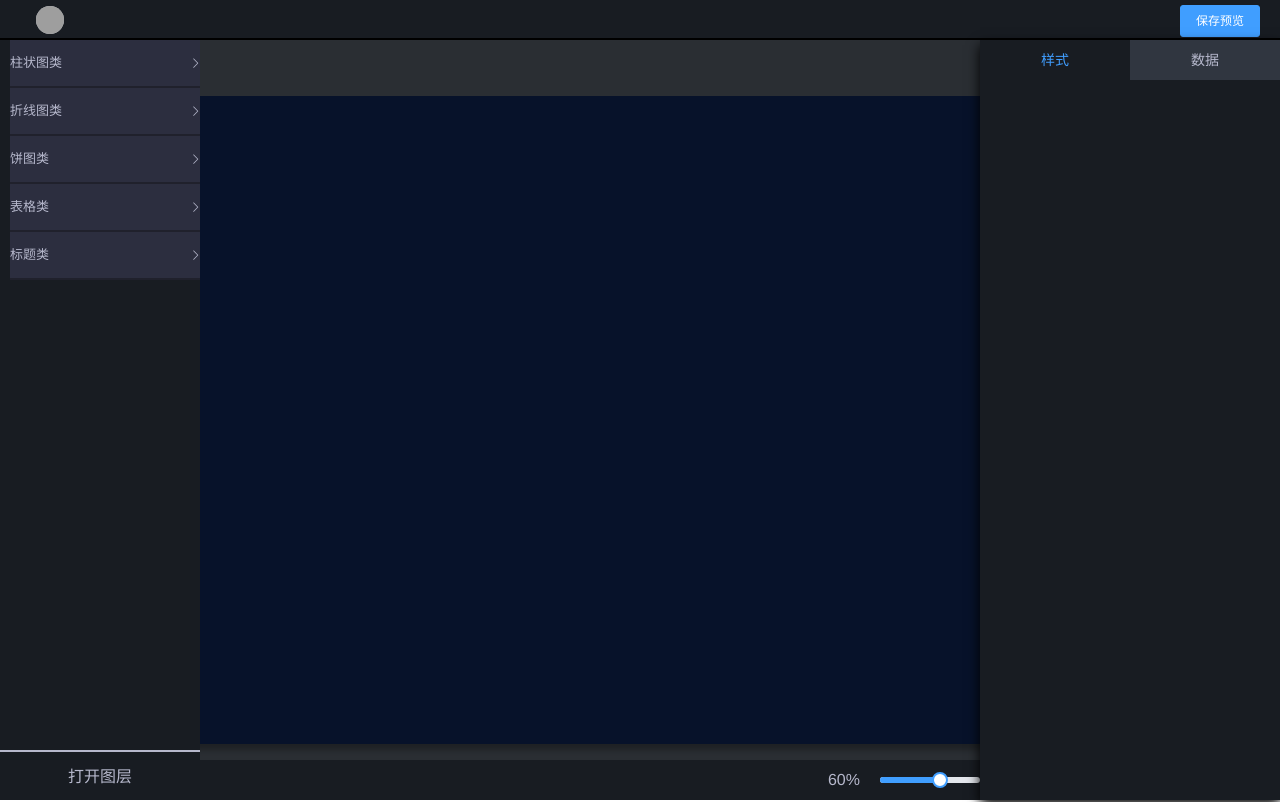
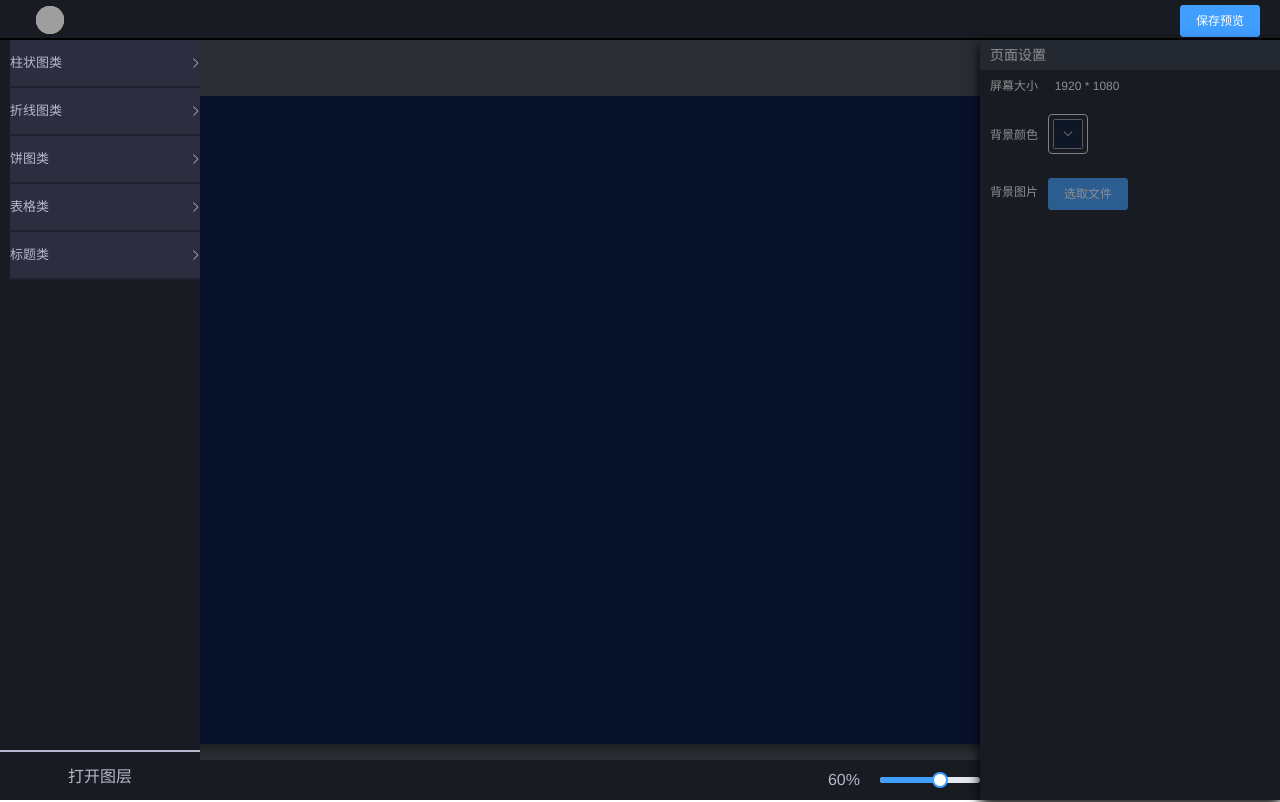
Before and after one commit to zhangyuhuihh/vue-page-produce, a Vue app: page /partComponent in a window 1280 px wide. Built offline with nearby package versions, Linux system fonts and the light colour scheme; grey boxes are pictures that could not be loaded.

Commit message:
修改pageSet

```diff
--- a/src/views/partComponent/page_set.vue
+++ b/src/views/partComponent/construction/page_set.vue
@@ -1,13 +1,7 @@
 <template>
-  <div>
-    <el-popover
-      @show="dialogVisible = true"
-      @hide="dialogVisible = false"
-      placement="left-start"
-      width="300"
-      trigger="click"
-    >
-      <div>
+  <div class="page_set_container">
+    <div class="ps_title">页面设置</div>
+    <div class="ps_main">
       <span>屏幕大小&nbsp;&nbsp;</span>
       <span style="margin-left: 10px">{{bigScreenRatioWidth}}</span> *
       <span>{{bigScreenRatioHeight}}</span>
@@ -25,8 +19,7 @@
           placeholder="宽"
           style="width:80px;margin-left:10px"
       ></el-input>-->
-      </div>
-      <div class="line_cell" v-if="dialogVisible">
+      <div class="line_cell">
         <span>背景颜色</span>
         <div style="margin-left: 10px">
           <el-color-picker :value="pageBgColor" @input="handleBgColorChange"></el-color-picker>
@@ -57,14 +50,7 @@
           </el-upload>
         </div>
       </div>
-      <div slot="reference">
-        <el-tooltip class="item" effect="dark" content="页面设置" placement="right">
-          <div @click="handleSetting" style="cursor: pointer">
-            <i class="el-icon-s-tools" style="color: #b6b8cc; font-size: 25px"></i>
     </div>
-        </el-tooltip>
-      </div>
-    </el-popover>
   </div>
 </template>
 
@@ -73,7 +59,6 @@ import { mapState, mapMutations } from 'vuex'
 export default {
   data() {
     return {
-      dialogVisible: false,
       fileList: [],
       imageUrl: ''
     }
@@ -139,19 +124,33 @@ export default {
 
     handleRemove(file, fileList) {
       this.setPageBgImgUrl('')
-    },
-
-    handleSetting() {
-      this.dialogVisible = true
     }
   }
 }
 </script>
 
 <style lang="scss" scoped>
+.page_set_container {
+  .ps_title {
+    width: 100%;
+    height: 30px;
+    line-height: 30px;
+    background-color: #303640;
+    color: #ffffff;
+    opacity: 0.5;
+    font-size: 14px;
+    padding-left: 10px;
+  }
+  .ps_main {
+    padding: 10px;
+    font-size: 12px;
+    color: #ffffff;
+    opacity: 0.5;
+  }
   .line_cell {
     display: flex;
     align-items: center;
     margin-top: 20px;
   }
+}
 </style>
--- a/src/views/partComponent/rightPart.vue
+++ b/src/views/partComponent/rightPart.vue
@@ -1,5 +1,9 @@
 <template>
   <div class="right_container">
+    <div v-show="!isShowActiveWidgetPro">
+      <page-set></page-set>
+    </div>
+    <div v-show="isShowActiveWidgetPro">
       <el-tabs v-model="actTab" type="card" @tab-click="handleTabClick">
         <el-tab-pane label="样式" name="first">
           <div>
@@ -29,6 +33,8 @@
           </div>
         </el-tab-pane>
       </el-tabs>
+    </div>
+
     <!-- <div style="margin-top: 50px">
       <el-button @click="handleClick" type="primary">保存</el-button>
     </div>-->
@@ -37,6 +43,7 @@
 
 <script>
 import { mapState, mapActions } from 'vuex'
+import PageSet from './construction/page_set'
 import FieldInput from './formFields/_field_input'
 import FieldColorPicker from './formFields/_field_color_picker'
 import FieldSelect from './formFields/_field_select'
@@ -44,9 +51,11 @@ import FieldRadio from './formFields/_field_radio'
 import FieldSwitch from './formFields/_field_switch'
 import FieldSlider from './formFields/_field_slider'
 import FieldsDataSource from './formFieldsCombine/_fields_data_source'
+import _ from 'lodash'
 
 export default {
   components: {
+    PageSet,
     FieldInput,
     FieldColorPicker,
     FieldSelect,
@@ -61,7 +70,10 @@ export default {
     }
   },
   computed: {
-    ...mapState('partComponent', ['activedWidget'])
+    ...mapState('partComponent', ['activedWidget']),
+    isShowActiveWidgetPro() {
+      return !_.isEmpty(this.activedWidget)
+    }
   },
   methods: {
     ...mapActions('partComponent', ['validateAllFields']),
@@ -80,8 +92,10 @@ export default {
   // padding: 10px;
   height: 100%;
   width: 100%;
-  background-color: #181C22;
-  color: #b6b8cc;
+  font-size: 12px;
+  background-color: #181c22;
+  color: #ffffff;
+  // opacity: 0.5;
   box-shadow: 0px 5px 12px #000000;
   position: relative;
   z-index: 99;
@@ -94,15 +108,16 @@ export default {
     background-color: #303640;
   }
   /deep/ .el-tabs__item.is-active {
-    color: #409EFF;
-    background-color: #181C22;
-    border: none
+    color: #409eff;
+    background-color: #181c22;
+    border: none;
   }
   /deep/ .el-tabs__nav {
-    border: none
+    border: none;
   }
   /deep/ .el-tabs__content {
     padding: 20px;
+    opacity: 0.9;
   }
 }
 </style>
```
Lines whose indentation alone changed are shown as unchanged.
